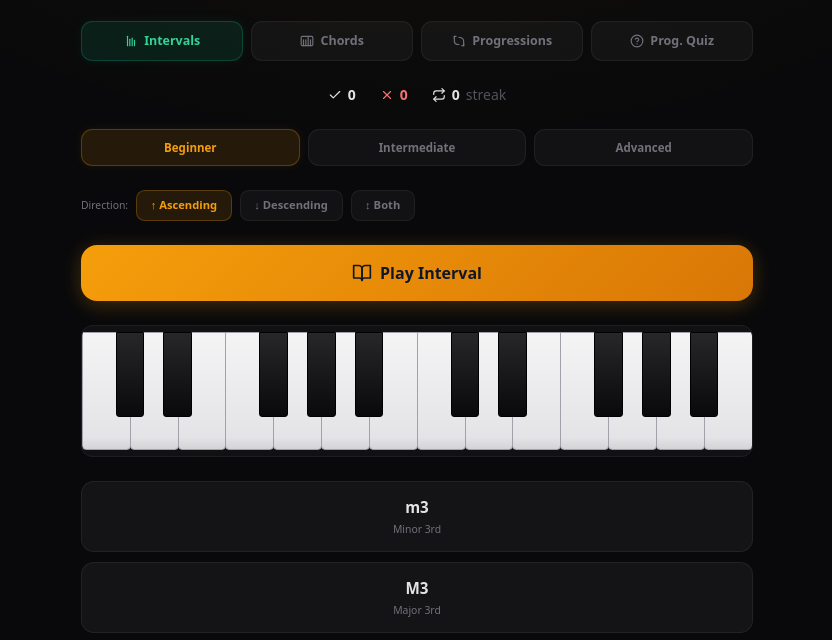
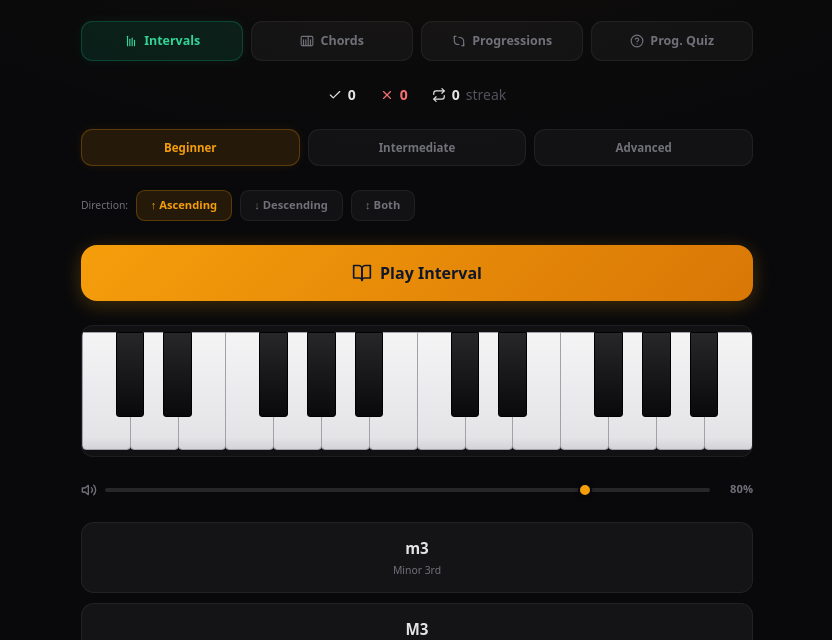
Before and after one commit to graciousnm/worship-piano, a website: page public/ear-training.html in a window 1280 px wide. Shown: the part 148-788 px from the top of the page, without its empty margins (223-1055 px from the left). Drawn offline with Linux system fonts and the light colour scheme.

Commit message:
Add master volume slider with GainNode routing and localStorage persistence

```diff
--- a/public/ear-training.html
+++ b/public/ear-training.html
@@ -240,6 +240,64 @@
     }
     input[type="range"]:focus { outline: none; }
 
+    /* ── Volume Slider ─────────────────────────────────── */
+    #et-volume-row {
+      display: flex;
+      align-items: center;
+      gap: 0.5rem;
+    }
+    #et-volume-row svg {
+      flex-shrink: 0;
+      color: #71717a;
+      transition: color 0.2s ease;
+    }
+    #et-volume-slider {
+      -webkit-appearance: none;
+      appearance: none;
+      flex: 1;
+      height: 4px;
+      border-radius: 2px;
+      background: #27272a;
+      outline: none;
+      cursor: pointer;
+      transition: background 0.2s ease;
+    }
+    #et-volume-slider::-webkit-slider-thumb {
+      -webkit-appearance: none;
+      appearance: none;
+      width: 14px;
+      height: 14px;
+      border-radius: 50%;
+      background: #f59e0b;
+      cursor: pointer;
+      border: 2px solid #09090b;
+      box-shadow: 0 0 4px rgba(0,0,0,0.4);
+      transition: transform 0.15s ease, box-shadow 0.15s ease;
+    }
+    #et-volume-slider::-webkit-slider-thumb:hover {
+      transform: scale(1.15);
+      box-shadow: 0 0 8px rgba(245,158,11,0.4);
+    }
+    #et-volume-slider::-moz-range-thumb {
+      width: 14px;
+      height: 14px;
+      border-radius: 50%;
+      background: #f59e0b;
+      cursor: pointer;
+      border: 2px solid #09090b;
+    }
+    #et-volume-slider::-moz-range-thumb:hover {
+      transform: scale(1.15);
+    }
+    #et-volume-pct {
+      min-width: 2.2rem;
+      text-align: right;
+      font-size: 0.7rem;
+      font-weight: 600;
+      color: #71717a;
+      font-variant-numeric: tabular-nums;
+    }
+
     /* ── Piano Keyboard Visualization ─────────────────── */
     #et-piano-container {
       width: 100%;
@@ -426,6 +484,13 @@
         <div id="et-piano" class="px-1"></div>
       </div>
 
+      <!-- Volume Control -->
+      <div id="et-volume-row" class="px-0.5">
+        <svg viewBox="0 0 24 24" fill="none" stroke="currentColor" stroke-width="2" stroke-linecap="round" stroke-linejoin="round" class="w-4 h-4" id="et-volume-icon"><polygon points="11 5 6 9 2 9 2 15 6 15 11 19 11 5"/><path d="M19.07 4.93a10 10 0 0 1 0 14.14"/><path d="M15.54 8.46a5 5 0 0 1 0 7.07"/></svg>
+        <input type="range" id="et-volume-slider" min="0" max="1" step="0.01" value="0.8" aria-label="Volume" />
+        <span id="et-volume-pct">80%</span>
+      </div>
+
       <!-- Progression Quiz Status -->
       <div id="et-quiz-status" class="hidden text-center">
         <p class="text-base font-semibold text-zinc-300" id="et-quiz-prompt"></p>
@@ -605,6 +670,8 @@
       var etStreak = 0;
       var etCurrentQuestion = null;
       var etCtx = null;
+      var etMasterGain = null;
+      var etVolume = localStorage.getItem('et-volume') !== null ? parseFloat(localStorage.getItem('et-volume')) : 0.8;
       var etPlaying = false;
       var etTimeoutId = null;
 
@@ -707,12 +774,18 @@
       var etChordRow = document.getElementById('et-chord-row');
       var etVoicingBtns = document.querySelectorAll('[data-etvoicing]');
       var etSpreadBtns = document.querySelectorAll('[data-etspread]');
+      var etVolumeSlider = document.getElementById('et-volume-slider');
+      var etVolumePct = document.getElementById('et-volume-pct');
+      var etVolumeIcon = document.getElementById('et-volume-icon');
 
       // ── Audio ─────────────────────────────────────────────
       function getEtCtx() {
         if (!etCtx) {
           try {
             etCtx = new (window.AudioContext || window.webkitAudioContext)();
+            etMasterGain = etCtx.createGain();
+            etMasterGain.gain.setValueAtTime(etVolume, etCtx.currentTime);
+            etMasterGain.connect(etCtx.destination);
           } catch (e) { return null; }
         }
         if (etCtx.state === 'suspended') { etCtx.resume(); }
@@ -743,7 +816,7 @@
           osc.frequency.setValueAtTime(freq * h.ratio, startTime);
           gain.gain.setValueAtTime(h.gain, startTime);
           gain.gain.exponentialRampToValueAtTime(0.001, startTime + duration);
-          osc.connect(gain).connect(ctx.destination);
+          osc.connect(gain).connect(etMasterGain || ctx.destination);
           osc.start(startTime);
           osc.stop(startTime + duration);
         });
@@ -1347,14 +1420,55 @@
             window.location.href = '/';
           }
         });
+
+        // Volume slider
+        if (etVolumeSlider) {
+          etVolumeSlider.addEventListener('input', function () {
+            var val = parseFloat(this.value);
+            etVolume = val;
+            if (etMasterGain) {
+              etMasterGain.gain.setValueAtTime(val, etCtx.currentTime);
+            }
+            localStorage.setItem('et-volume', val);
+            if (etVolumePct) etVolumePct.textContent = Math.round(val * 100) + '%';
+            if (etVolumeIcon) {
+              var paths;
+              if (val === 0) {
+                paths = '<polygon points="11 5 6 9 2 9 2 15 6 15 11 19 11 5"/><line x1="23" y1="9" x2="17" y2="15"/><line x1="17" y1="9" x2="23" y2="15"/>';
+              } else if (val < 0.35) {
+                paths = '<polygon points="11 5 6 9 2 9 2 15 6 15 11 19 11 5"/><path d="M15.54 8.46a5 5 0 0 1 0 7.07"/>';
+              } else {
+                paths = '<polygon points="11 5 6 9 2 9 2 15 6 15 11 19 11 5"/><path d="M19.07 4.93a10 10 0 0 1 0 14.14"/><path d="M15.54 8.46a5 5 0 0 1 0 7.07"/>';
+              }
+              etVolumeIcon.innerHTML = paths;
+            }
+          });
+        }
       }
 
       // ── Init ─────────────────────────────────────────────
+      function restoreVolumeUI() {
+        if (etVolumeSlider) etVolumeSlider.value = etVolume;
+        if (etVolumePct) etVolumePct.textContent = Math.round(etVolume * 100) + '%';
+        if (etVolumeIcon) {
+          var paths;
+          if (etVolume === 0) {
+            paths = '<polygon points="11 5 6 9 2 9 2 15 6 15 11 19 11 5"/><line x1="23" y1="9" x2="17" y2="15"/><line x1="17" y1="9" x2="23" y2="15"/>';
+          } else if (etVolume < 0.35) {
+            paths = '<polygon points="11 5 6 9 2 9 2 15 6 15 11 19 11 5"/><path d="M15.54 8.46a5 5 0 0 1 0 7.07"/>';
+          } else {
+            paths = '<polygon points="11 5 6 9 2 9 2 15 6 15 11 19 11 5"/><path d="M19.07 4.93a10 10 0 0 1 0 14.14"/><path d="M15.54 8.46a5 5 0 0 1 0 7.07"/>';
+          }
+          etVolumeIcon.innerHTML = paths;
+        }
+      }
+
       function init() {
         buildPianoKeyboard();
         renderEtGrid();
         etCurrentQuestion = generateEtQuestion();
         bindEvents();
+        restoreVolumeUI();
         // Show initial subtitle
         if (etSubtitle) {
           etSubtitle.textContent = 'Train your ear to recognize intervals used in gospel piano.';
```
